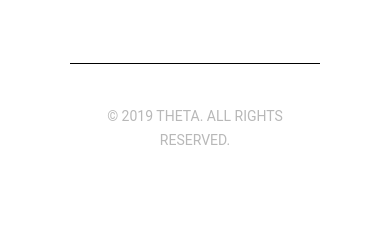
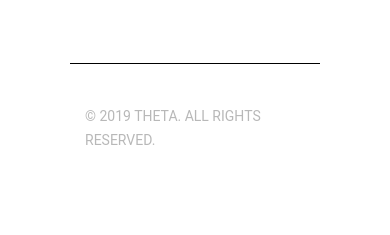
Before and after one commit to thetanewzealand/thetanewzealand.github.io, a Jekyll site: the page built from index.md, in a window 390 px wide. Shown: the part 3428-3663 px from the top of the page. Built offline with Jekyll 4.4.1, drawn with Linux system fonts in a browser that asks for light colours; nearby versions of some CDN libraries.

Commit message:
pushing stylesheet

```diff
--- a/css/styles.css
+++ b/css/styles.css
@@ -841,7 +841,6 @@ margin: 0 auto;
 
 
   .footer-bottom p{
-    margin: 0 auto;
-    text-align: center;
+
   }
 }
```
